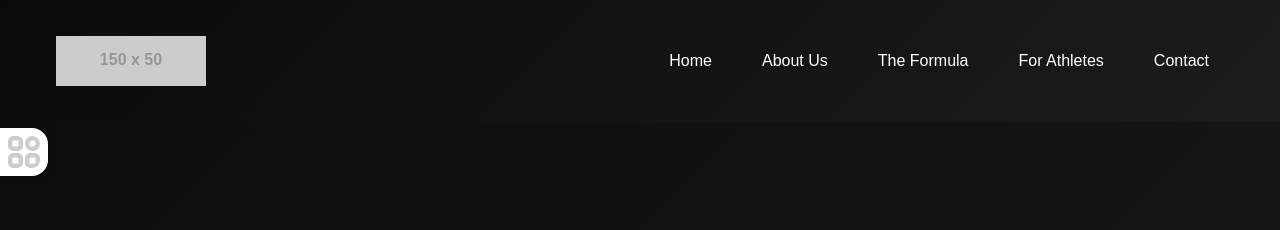
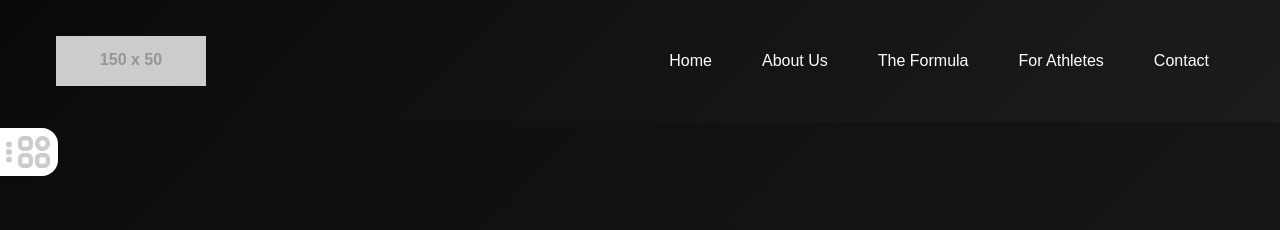
Before and after one commit to interval-pro/p4-app, an Angular app: page /result in a window 1280 px wide. Shown: the top 230 px of the page. Built offline with nearby package versions, Linux system fonts and the light colour scheme.

Commit message:
Added drag functionality to SideMenu

```diff
--- a/src/app/shared/side-menu/side-menu.component.html
+++ b/src/app/shared/side-menu/side-menu.component.html
@@ -1,4 +1,13 @@
-<div id="side-menu-wrapper">
+<div id="side-menu-wrapper" #sideMenuWrapper>
+  <div id="icons-wrapper">
+    <img
+      src="/assets/icons/drag.svg"
+      alt="drag"
+      id="drag-icon"
+      [style.filter]="isOpen ? 'brightness(0.95)' : ''"
+      (mousedown)="onMouseDown($event)"
+    />
+
     <img
       src="/assets/icons/menu.svg"
       alt="menu"
@@ -7,6 +16,7 @@
       [class.unavailable]="isLoadingResultSections"
       (click)="toggleMenu()"
     />
+  </div>
 
   <ul [style.display]="isOpen ? 'block' : 'none'">
     <li class="toggle">
--- a/src/app/shared/side-menu/side-menu.component.scss
+++ b/src/app/shared/side-menu/side-menu.component.scss
@@ -6,18 +6,35 @@
   top: 8em;
   left: 0;
   color: black;
+  cursor: move;
 
-  #menu-icon {
-    width: 3em;
-    aspect-ratio: 1/1;
+  #icons-wrapper {
+    width: fit-content;
+    padding: 0.5em 0.5em 0.5em 0.2em;
+    display: flex;
+    align-items: center;
+    justify-content: center;
+    gap: 0.2em;
     background-color: white;
-    padding: 0.5em;
     border-radius: 0 1em 1em 0;
     box-shadow: 0 0 0.5em rgba(0, 0, 0, 0.3);
-    cursor: pointer;
+    margin-bottom: 0.2em;
 
-    &.unavailable {
-      cursor: not-allowed;
+    #menu-icon {
+      height: 2em;
+      aspect-ratio: 1/1;
+      cursor: pointer;
+
+      &.unavailable {
+        cursor: not-allowed;
+      }
+    }
+
+    #drag-icon {
+      height: 1.5em;
+      width: 0.75em;
+      object-fit: cover;
+      cursor: ns-resize;
     }
   }
 
--- a/src/app/shared/side-menu/side-menu.component.ts
+++ b/src/app/shared/side-menu/side-menu.component.ts
@@ -1,7 +1,16 @@
-import { Component, EventEmitter, Output, Input } from '@angular/core';
+import {
+  Component,
+  EventEmitter,
+  Output,
+  Input,
+  ViewChild,
+  ElementRef,
+  HostListener,
+} from '@angular/core';
 import { ToggleComponent } from '../toggle/toggle.component';
 import { LoaderComponent } from '../loader/loader.component';
 import { ExportService } from '../../services/export.service';
+import { ToastrService } from 'ngx-toastr';
 
 @Component({
   selector: 'app-side-menu',
@@ -11,7 +20,12 @@ import { ExportService } from '../../services/export.service';
   styleUrl: './side-menu.component.scss',
 })
 export class SideMenuComponent {
+  @ViewChild('sideMenuWrapper') sideMenuWrapper!: ElementRef;
+
   isOpen: boolean = false;
+  private isDragging = false;
+  private startY!: number;
+  private startTop!: number;
 
   @Input() isLoadingResultSections: boolean = true;
   @Input() siteRef = {} as HTMLElement;
@@ -19,7 +33,10 @@ export class SideMenuComponent {
     false
   );
 
-  constructor(private exportService: ExportService) {}
+  constructor(
+    private exportService: ExportService,
+    private toastr: ToastrService
+  ) {}
 
   toggleEditMode(isToggled: boolean) {
     this.toggleEdit.emit(isToggled);
@@ -30,15 +47,18 @@ export class SideMenuComponent {
   }
 
   exportHtml() {
+    this.toastr.success('Download started');
     const htmlContent = this.exportService.exportAsHtml(this.siteRef);
     this.exportService.downloadFile(htmlContent, 'page.html', 'text/html');
   }
 
   exportPdf() {
+    this.toastr.success('Download started');
     this.exportService.exportAsPdf(this.siteRef);
   }
 
   exportJson() {
+    this.toastr.success('Download started');
     const jsonData = { content: this.siteRef.outerHTML };
     const jsonContent = this.exportService.exportAsJson(jsonData);
     this.exportService.downloadFile(
@@ -47,4 +67,28 @@ export class SideMenuComponent {
       'application/json'
     );
   }
+
+  onMouseDown(event: MouseEvent) {
+    event.preventDefault();
+    this.isDragging = true;
+    this.startY = event.clientY;
+    const rect = this.sideMenuWrapper.nativeElement.getBoundingClientRect();
+    this.startTop = rect.top;
+  }
+
+  @HostListener('document:mousemove', ['$event'])
+  onMouseMove(event: MouseEvent) {
+    if (this.isDragging) {
+      const newTop = this.startTop + (event.clientY - this.startY);
+
+      if (newTop < 32 || newTop > window.innerHeight - 256) return;
+
+      this.sideMenuWrapper.nativeElement.style.top = `${newTop}px`;
+    }
+  }
+
+  @HostListener('document:mouseup')
+  onMouseUp(event: MouseEvent) {
+    this.isDragging = false;
+  }
 }
```
Also changed, not shown: src/assets/icons/drag.svg (added). Lines whose indentation alone changed are shown as unchanged.
